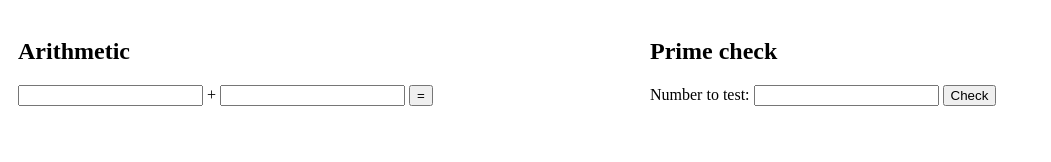
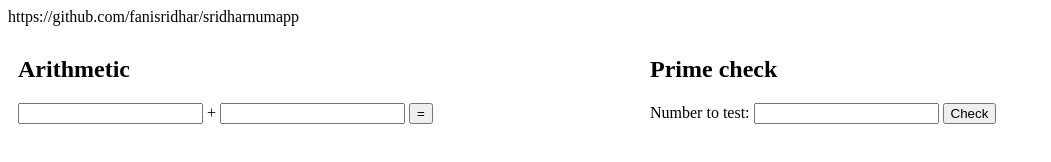
Before and after one commit to fanisridhar/sridharnumapp, a website: page index.html in a window 1280 px wide. Shown: the whole page, without its empty margins (0-1051 px from the left). Drawn offline with Linux system fonts and the light colour scheme.

Commit message:
Update index.html

```diff
--- a/index.html
+++ b/index.html
@@ -33,7 +33,7 @@
 	</style>
 </head>
 
-
+https://github.com/fanisridhar/sridharnumapp
 <head>
     <meta charset="UTF-8">
     <meta name="viewport" content="width=device-width, initial-scale=1.0">
```
